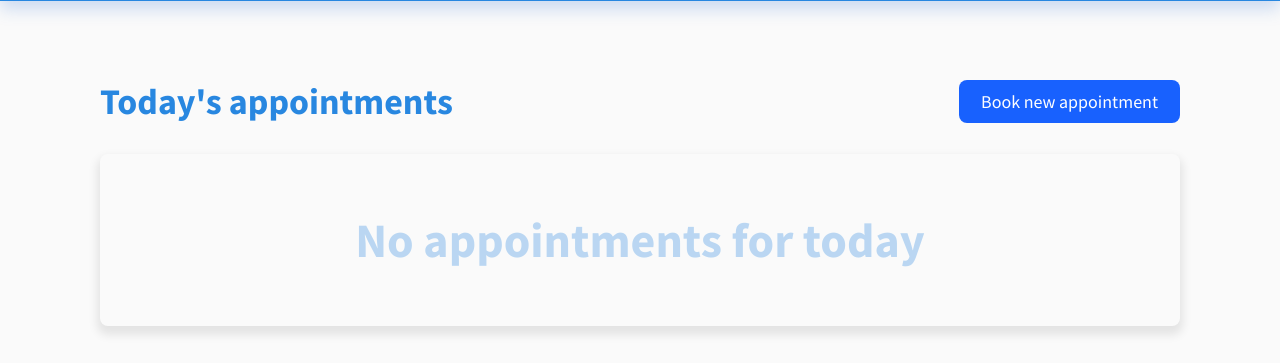
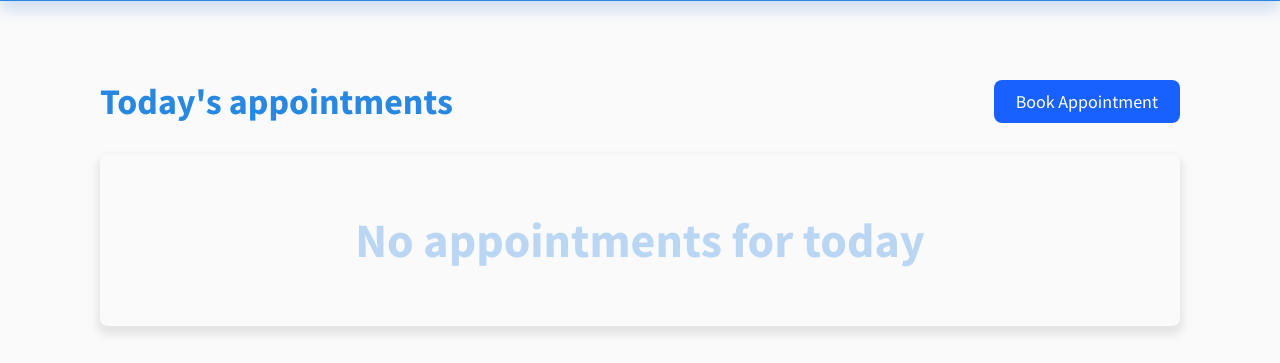
Before and after one commit to roshanrahman/hospital-django, a Django app: template patient/templates/patient/index.html in a window 1280 px wide. Shown: the part 63-426 px from the top of the page. Run offline with Django 3.2, Linux system fonts and the light colour scheme; the template is opened without the code that fills it, so the values that code supplies are empty; some libraries are stand-ins or nearby versions.

```diff
--- a/patient/templates/patient/appointments.html
+++ b/patient/templates/patient/appointments.html
@@ -5,7 +5,7 @@
     <h2 class="type">Appointments</h2>
     <div class="spacer"></div>
     <a href="{% url 'app:patient:new_appointment' %}">
-      <button class="btn primary">Book new appointment</button>
+      <button class="btn primary">Book Appointment</button>
     </a>
   </div>
   <form action="{% url 'app:patient:patient_appointments' %}" method="get">
--- a/patient/templates/patient/index.html
+++ b/patient/templates/patient/index.html
@@ -10,7 +10,7 @@
     <h2 class="type">Today's appointments</h2>
     <div class="spacer"></div>
     <a href="{% url 'app:patient:new_appointment' %}">
-      <button class="btn primary">Book new appointment</button>
+      <button class="btn primary">Book Appointment</button>
     </a>
   </div>
 
```
Also changed, not shown: 1 other file.
